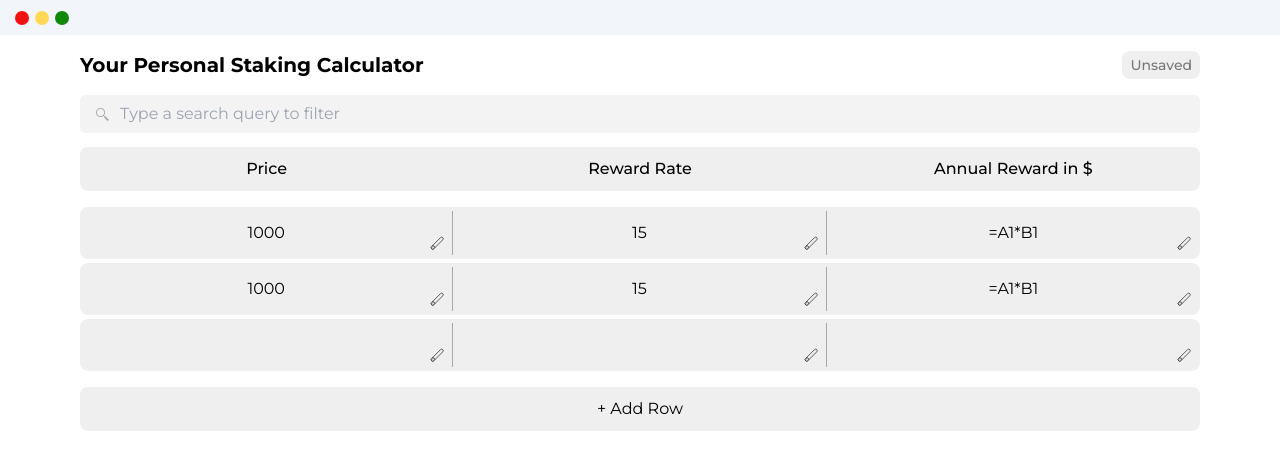
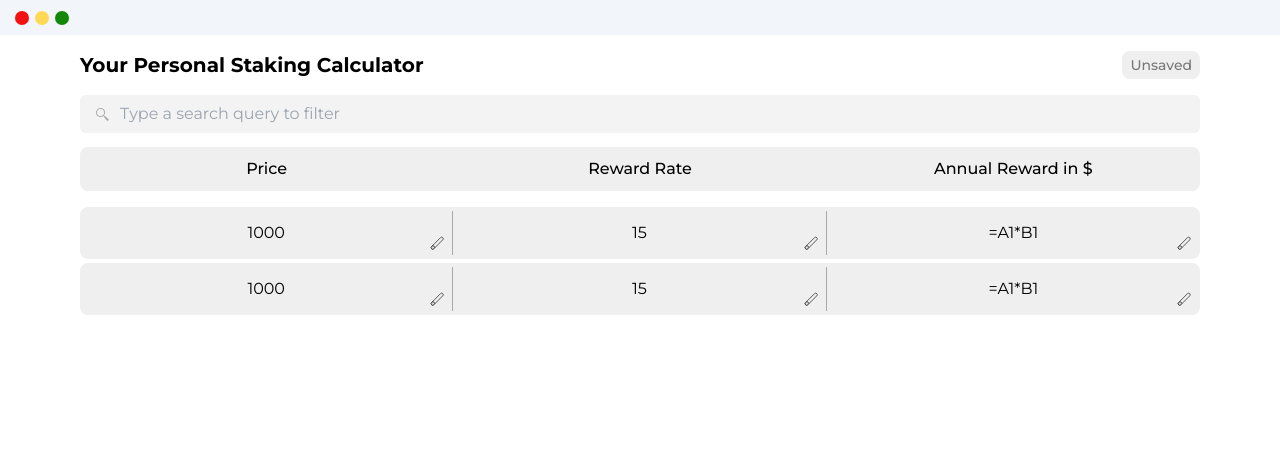
Before and after one commit to JonasBAJ/sr-spreadsheet-next-ts-tw, a Next.js app: page / in a window 1280 px wide. Shown: the top 470 px of the page. Built offline with nearby package versions, Linux system fonts and the light colour scheme.

Commit message:
migrate: finish migration to MobX

```diff
--- a/src/assets/mock1.ts
+++ b/src/assets/mock1.ts
@@ -4,7 +4,7 @@ import { SheetModel, SheetsStateModel } from '../state/sheets1';
 export const mockSheet: SnapshotIn<typeof SheetModel> = {
   id: "sh_demo",
   cols: 3,
-  rows: 3,
+  rows: 2,
   title: 'Your Personal Staking Calculator',
   colNames: [
     {
--- a/src/components/girds/Sheet.tsx
+++ b/src/components/girds/Sheet.tsx
@@ -1,22 +1,12 @@
-import { ISheetsState, useSheets } from "../../state/sheets";
 import { RowItem } from "../items/RowItem";
+import { useGlobalState } from '../../utils/hooks/useGlobalState';
+import { observer } from 'mobx-react-lite';
 
-const selector = (s: ISheetsState) => {
-  const selectedId = s.selectedSheetId;
-  const sheet = selectedId ? s.sheets[selectedId] : null;
-  return {
-    cols: sheet?.cols,
-    rows: sheet?.rows,
-    colNames: sheet?.colNames,
-    addNewRow: s.addNewRow,
-  };
-};
-
-const Sheet = () => {
-  const { colNames, cols, rows, addNewRow } = useSheets(selector);
-  const gridTemplateColumns = "1fr ".repeat(cols || 0);
-  const rowsCount: number[] = Array(rows).fill(0);
-  const columnsCount: number[] = Array(cols).fill(0);
+export const Sheet = observer(() => {
+  const { sheets } = useGlobalState();
+  const gridTemplateColumns = "1fr ".repeat(sheets.selectedSheet?.cols || 0);
+  const rowsCount: number[] = Array(sheets.selectedSheet?.rows).fill(0);
+  const columnsCount: number[] = Array(sheets.selectedSheet?.cols).fill(0);
 
   return (
     <section className="w-full h-full mt-[14px]">
@@ -28,7 +18,7 @@ const Sheet = () => {
           >
             {columnsCount.map((_, i) => (
               <h2 key={i} className="col-header">
-                {colNames?.[i].value || "N/A"}
+                {sheets.selectedSheet?.colNames[i].value || "N/A"}
               </h2>
             ))}
           </div>
@@ -40,14 +30,12 @@ const Sheet = () => {
           ))}
         </section>
       </div>
-      <button
+      {/* <button
         onClick={addNewRow}
         className="sheet-btn w-full mt-4"
       >
         + Add Row
-      </button>
+      </button> */}
     </section>
   );
-};
-
-export default Sheet;
+});
--- a/src/components/items/CellItem.tsx
+++ b/src/components/items/CellItem.tsx
@@ -1,72 +1,40 @@
-import { FC, useEffect, useRef, KeyboardEvent, useState } from 'react';
+import { useEffect, useRef, KeyboardEvent, useState } from 'react';
 import { Pencil } from '../svg/Pencil';
-import { ISheetsState, useSheets } from '../../state/sheets';
-import { produce } from 'immer';
-import { formatValue } from '../../utils/cellFormat';
-import { ICell } from '../../types/sheet';
-import toast from 'react-hot-toast';
-import { computeCell } from '../../utils/cells';
 import { useSearch } from '../../state/search';
-import { cellContainsSearchValue } from '../../utils/search';
-
-const selector = (s: ISheetsState) => {
-  const selectedId = s.selectedSheetId;
-  const sheet = selectedId ? s.sheets[selectedId] : null;
-
-  return {
-    updateCell: s.updateCell,
-    setCellEdit: s.setCellEdit,
-    cells: sheet?.data,
-  }
-}
+import { observer } from 'mobx-react-lite';
+import { useGlobalState } from '../../utils/hooks/useGlobalState';
 
 interface Props {
-  cell: ICell;
+  row: number;
+  col: number;
   last?: boolean;
   rowOnEdit?: boolean;
 }
 
-export const CellItem: FC<Props> = ({
-  cell,
+export const CellItem = observer<Props>(({
+  row,
+  col,
   last,
   rowOnEdit,
 }) => {
+  const ref = useRef<HTMLInputElement>(null);
+  const { sheets } = useGlobalState();
   const { searchValue } = useSearch();
-  const { updateCell, cells, setCellEdit } = useSheets(selector);
-  const ref = useRef<HTMLInputElement>(null);
+
+  const cell = sheets.selectedSheet?.getCell(row, col);
   const [cellValue, setCellValue] = useState(cell?.value || '')
 
-  const containsSearchVal = cellContainsSearchValue(searchValue, cellValue, cell?.computed);
-
   useEffect(() => {
-    if (cell.edit && ref.current) {
+    if (cell?.edit && ref.current) {
       ref.current.focus();
     }
-  }, [cell.edit, ref.current])
+  }, [cell?.edit, ref.current])
 
-  const toggleEdit = () => {
-    const newCell = produce(cell, draft => {
-      draft.edit = !draft.edit;
-    });
-    setCellEdit(newCell);
-  }
+  const toggleEdit = () => cell?.setEdit(!cell.edit);
 
   const onSubmit = () => {
-    try {
-      if (cellValue !== cell.value) {
-        const newCell = produce(cell, draft => {
-          draft.value = cellValue;
-          draft.edit = false;
-        });
-        const { computed } = computeCell(newCell, cells || {});
-        if (computed?.error && computed.message) {
-          toast.error(`${computed.id}: ${computed.message}`);
-        }
-        updateCell(newCell);
-      }
-    } catch (e: any) {
-      toast.error(e.message);
-    }
+    cell?.setValue(cellValue);
+    cell?.setEdit(false);
   };
 
   const onKeyDown = (e: KeyboardEvent<HTMLInputElement>) => {
@@ -78,7 +46,7 @@ export const CellItem: FC<Props> = ({
   const bgStyle = rowOnEdit ? 'bg-input-edit' : '';
   const separator = last ? '' : 'border-r border-black/30';
   const editStyle = cell?.edit ? 'scale-y-105 z-10 rounded-sm shadow-lg' : '';
-  const searchStyle = containsSearchVal ? 'rounded-sm shadow-lg bg-green/30' : '';
+  const searchStyle = cell?.containsSearchText(searchValue) ? 'rounded-sm shadow-lg bg-green/30' : '';
 
   return (
     <div className={`cell ${editStyle} ${searchStyle} ${bgStyle}`}>
@@ -86,15 +54,15 @@ export const CellItem: FC<Props> = ({
         {rowOnEdit ? (
           <input
             ref={ref}
+            value={cellValue}
+            onBlur={onSubmit}
             onKeyDown={onKeyDown}
             className='cell-input'
-            value={cellValue}
-            onBlur={onSubmit}
             onChange={e => setCellValue(e.target.value)}
           />
         ) : (
           <p className='h-[24px]'>
-            {formatValue(cell)}
+            {cell?.computed}
           </p>
         )}
       </div>
@@ -103,4 +71,4 @@ export const CellItem: FC<Props> = ({
       </button>
     </div>
   );
-};
+});
--- a/src/components/items/RowItem.tsx
+++ b/src/components/items/RowItem.tsx
@@ -1,31 +1,20 @@
-import { FC } from "react";
 import { CellItem } from "./CellItem";
-import { ISheetsState, useSheets } from "../../state/sheets";
-import { coordinatesToNotation } from "../../utils/cells";
-import { Cell } from "../../models/Cell";
+import { observer } from 'mobx-react-lite';
+import { useGlobalState } from '../../utils/hooks/useGlobalState';
 
 interface Props {
   row: number;
 }
 
-const selector = (row: number) => (s: ISheetsState) => {
-  const selectedId = s.selectedSheetId;
-  const sheet = selectedId ? s.sheets[selectedId] : null;
-  const cellIds = Array(sheet?.cols || 0)
-    .fill(0)
-    .map((_, i) => coordinatesToNotation(row, i));
-  const cells = cellIds.map((id) => sheet?.data[id]);
-  return {
-    cells,
-    removeRow: s.removeRow,
-    rowOnEdit: cells?.some((c) => c?.edit),
-    rowOnError: cells?.some((c) => c?.error),
-  };
-};
+export const RowItem = observer<Props>(({ row }) => {
+  const { sheets } = useGlobalState();
+  const sheet = sheets.selectedSheet;
 
-export const RowItem: FC<Props> = ({ row }) => {
-  const { cells, rowOnEdit, rowOnError, removeRow } = useSheets(selector(row));
-  const gridTemplateColumns = "1fr ".repeat(cells.length || 0);
+  const cells: number[] = Array(sheets.selectedSheet?.cols).fill(0);
+  const rowOnEdit = sheet?.getRow(row)?.some((c) => c?.edit);
+  const rowOnError = sheet?.getRow(row)?.some((c) => c?.error);
+
+  const gridTemplateColumns = "1fr ".repeat(sheet?.cols || 0);
   const errorStyle = rowOnError
     ? "shadow-lg border-[1px] border-error-border"
     : "";
@@ -36,13 +25,12 @@ export const RowItem: FC<Props> = ({ row }) => {
         style={{ gridTemplateColumns }}
         className={`w-full grid justify-items-center items-center rounded-lg ${errorStyle}`}
       >
-        {cells.map((cell, i) => {
-          const finalCell =
-            cell || new Cell(coordinatesToNotation(row, i), "").toPlainObject();
+        {cells.map((_, i) => {
           return (
             <CellItem
-              cell={finalCell}
-              key={finalCell?.id}
+              key={i}
+              col={i}
+              row={row}
               rowOnEdit={rowOnEdit}
               last={i === cells.length - 1}
             />
@@ -52,4 +40,4 @@ export const RowItem: FC<Props> = ({ row }) => {
       {/* <button onClick={() => removeRow(row)} className="sheet-btn">-</button> */}
     </div>
   );
-};
+});
--- a/src/pages/index.tsx
+++ b/src/pages/index.tsx
@@ -3,16 +3,16 @@ import { SearchInput } from "../components/inputs/SearchInput";
 import { useContinuousSync } from "../utils/hooks/useContinuousSync";
 import { Loader } from "../components/svg/Loader";
 import { useIsClient } from "../utils/hooks/useIsClient";
-import Sheet from "../components/girds/Sheet";
+import {Sheet} from "../components/girds/Sheet";
 import { getReadableStatus } from "../utils/status";
 import { Check } from "../components/svg/Check";
 import { ErrorSvg } from "../components/svg/ErrorSvg";
 import { observer } from 'mobx-react-lite';
-import { useState } from '../utils/hooks/useState';
+import { useGlobalState } from '../utils/hooks/useGlobalState';
 
 const Home = observer(() => {
+  const { sheets } = useGlobalState();
   const { isClient } = useIsClient();
-  const { sheets } = useState();
 
   // useContinuousSync();
 
--- a/src/state/sheets1.ts
+++ b/src/state/sheets1.ts
@@ -1,5 +1,7 @@
+import { notationToCoordinates } from './../utils/cells';
 import { types, Instance, IAnyModelType } from "mobx-state-tree";
 import { coordinatesToNotation } from '../utils/cells';
+import { cellContainsSearchValue } from '../utils/search';
 
 const CellModel = types
   .model("Cell", {
@@ -18,6 +20,20 @@ const CellModel = types
     get computed() {
       return self.value;
     },
+  }))
+  .actions(self => ({
+    setValue(value: string) {
+      self.value = value;
+    },
+    setEdit(edit?: boolean) {
+      self.edit = !!edit;
+    },
+    containsSearchText(search?: string | null) {
+      if (typeof search == 'string') {
+        return cellContainsSearchValue(search, self.value, self.computed)
+      }
+      return false;
+    }
   }));
 
 type CellType = Instance<typeof CellModel>;
@@ -44,7 +60,19 @@ const SheetModel = types
     cells: types.array(types.array(CellModel)),
     updatedAt: types.maybe(types.string),
     savedAt: types.maybe(types.string),
-  });
+  })
+  .actions(self => ({
+    getCell(row: number, col: number) {
+      return self.cells[row]?.[col];
+    },
+    getCellById(id: string) {
+      const [row, col] = notationToCoordinates(id)
+      return self.cells[row]?.[col];
+    },
+    getRow(row: number) {
+      return self.cells[row];
+    }
+  }));
 
 type SheetType = Instance<typeof SheetModel>;
 
--- a/src/utils/cellFormat.ts
+++ b/src/utils/cellFormat.ts
@@ -1,13 +1,14 @@
+import { CellType } from '../state/sheets1';
 import { ICell } from '../types/sheet';
 
-export const getCellValue = (cell?: ICell | null) => {
+export const getCellValue = (cell?: CellType | null) => {
   if (cell && cell.computed) {
     return cell.computed;
   }
   return cell?.value || '';
 }
 
-export const formatValue = (cell?: ICell | null) => {
+export const formatValue = (cell?: CellType | null) => {
   const value = getCellValue(cell);
   // TODO: better formatting for floats if value has a big decimal part
   // const parsed = parseFloat(value);
--- a/src/utils/hooks/useState.ts
+++ b/src/utils/hooks/useGlobalState.ts
@@ -1,7 +1,7 @@
 import { useContext } from 'react';
 import { RootStoreContext } from '../../state';
 
-export const useState = () => {
+export const useGlobalState = () => {
   const store = useContext(RootStoreContext);
   if(store === null){
     throw new Error('Store cannot be null, please add a context provider');
```
